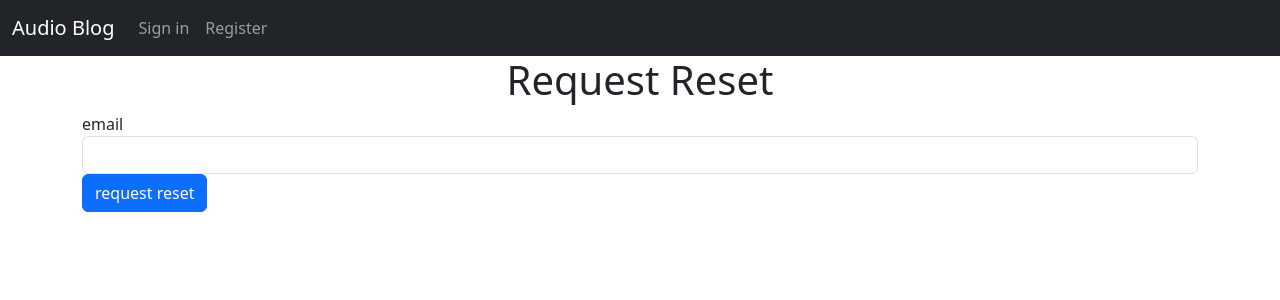
After one commit to benterkidhiaeddine/audio-blog, a Flask app: page /request_reset in a window 1280 px wide. The commit adds this page. Shown: the top 300 px of the page. Run offline with Flask 3, Linux system fonts and the light colour scheme.

Commit message:
Create reset password functionality

```diff
--- a/app/__init__.py
+++ b/app/__init__.py
@@ -3,11 +3,12 @@ from config import Config
 from flask_sqlalchemy  import SQLAlchemy
 from flask_migrate import Migrate
 from flask_login import LoginManager
+from flask_mail import Mail
 import os
 
 
 app = Flask(__name__)
-
+app.testing = False
 app.config.from_object(Config)
 
 
@@ -27,6 +28,8 @@ migrate = Migrate(app,db)
 
 login = LoginManager(app)
 
+mail = Mail(app)
+
 login.login_view = 'login'
 
 #import routes for different views , and models for the database models
--- a/app/forms.py
+++ b/app/forms.py
@@ -13,7 +13,7 @@ class LoginForm(FlaskForm):
     submit = SubmitField("Sign in")
 
 class RegisterForm(FlaskForm):
-    email = StringField("email",validators=[DataRequired(),Length(max=120)])
+    email = EmailField("email",validators=[DataRequired(),Length(max=120)])
     username = StringField('username',validators=[DataRequired(),Length(max=64)])
     password = PasswordField('password',validators=[DataRequired()])
     confirm_password = PasswordField('confirm your password',validators=[DataRequired(),EqualTo('password',"passwords don't match")])
@@ -31,3 +31,17 @@ class RegisterForm(FlaskForm):
         user = User.query.filter_by(email = given_email.data).first()
         if user is not None:
             raise ValidationError('Email was taken,pleas user a different email.')
+
+
+
+
+
+class PasswordResetForm(FlaskForm):
+    password = PasswordField('password',validators=[DataRequired()])
+    confirm_password = PasswordField('confirm your password',validators=[DataRequired(),EqualTo('password',"passwords don't match")])
+    submit  =SubmitField("Reset password")
+
+
+class RequestResetForm(FlaskForm):
+    email = EmailField("email",validators=[DataRequired(),Length(max=120)])
+    submit  =SubmitField("request reset")
--- a/app/routes.py
+++ b/app/routes.py
@@ -7,8 +7,8 @@ from mimetypes import guess_extension
 
 from app import app,db
 from app.models import User
-from app.forms import LoginForm,RegisterForm
-
+from app.forms import LoginForm,RegisterForm,PasswordResetForm,RequestResetForm
+from app.mail import send_email
 
 
 
@@ -67,6 +67,46 @@ def register():
 
     return render_template('register.html',form = form,title = title)
 
+
+#request reset
+@app.route("/request_reset",methods = ["POST","GET"])
+def request_reset():
+
+
+    form = RequestResetForm()
+    title = "Request Reset"
+
+    if form.validate_on_submit():
+        user =User.query.filter_by(email = form.email.data).first()
+        if not user:
+            flash("A user with  this email doesn't exist","alert alert-warning")
+        else:
+            send_email(user)
+            flash("check your Email","alert alert-success")
+
+    return render_template("request_reset.html",form = form , title = title)
+
+
+#reset password
+@app.route("/reset_password/<token>",methods=['GET','POST'])
+def reset_password(token):
+    user = User.verify_reset_token(token)
+
+    if user is None:
+        flash("token is invlaid or has expired","alert alert-warning")
+        return redirect(url_for('request_reset'))
+
+    form = PasswordResetForm()
+    title = "Reset Password"
+    if form.validate_on_submit():
+        user.set_password(form.password.data)
+        db.session.commit()
+        flash("password has been reset successfully","alert alert-success")
+        return redirect(url_for('login'))
+
+    return render_template("reset_password.html",title=title,form = form ,token = token)
+
+
 #-----------------------------------------------------------------------------------------------------------------------------
 
 #Audio upload and handling routes
--- a/app/templates/login.html
+++ b/app/templates/login.html
@@ -27,7 +27,8 @@
         </div>
 
         <div>
-            <p>{{ form.submit(class_='btn btn-primary') }}</p>
+            {{ form.submit(class_='btn btn-primary') }}
+            <a href="{{ url_for('request_reset')}}">Forgot password?</a>
         </div>
 
 
--- /dev/null
+++ b/app/templates/request_reset.html
@@ -0,0 +1,25 @@
+{% extends 'layout.html' %}
+{% block content %}
+    <h1 class="text-center ">{{title}}</h1>
+
+
+    <div class="container">
+        <form class="form" action="/request_reset" method="post" novalidate>
+
+            {{ form.hidden_tag() }}
+
+            <div class="form-group col-12">
+                {{ form.email.label }}
+                {{ form.email(size=32,class_='form-control',autocomplete='off') }}
+                {% for error in form.email.errors %}
+                <p class="text-danger">{{ error }}</p>
+                {% endfor %}
+            </div>
+
+
+            <div>
+                {{ form.submit(class_='btn btn-primary') }}
+
+            </div>
+
+{% endblock %}
--- a/requirements.txt
+++ b/requirements.txt
@@ -3,5 +3,7 @@ flask-wtf
 flask-sqlalchemy
 flask-login
 flask-migrate
+flask-Mail
 flask-dotenv
 python-dotenv
+pyjwt
```
Also changed, not shown: app/mail.py (added, +24 -0 lines), app/models.py (+33 -1 lines), app/templates/reset_email.html (added, +14 -0 lines), app/templates/reset_password.html (added, +36 -0 lines), config.py (+9 -0 lines), app.db.
